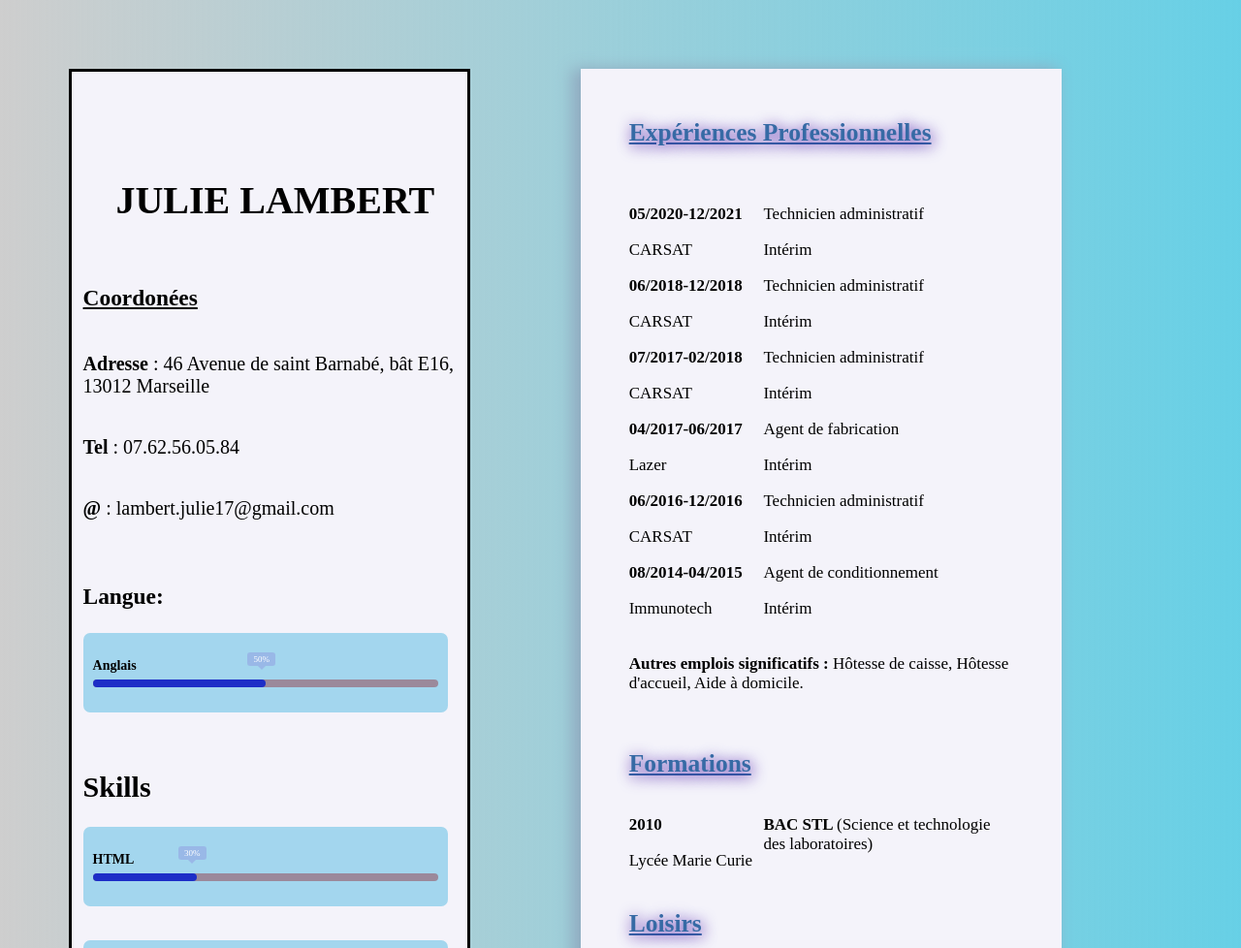
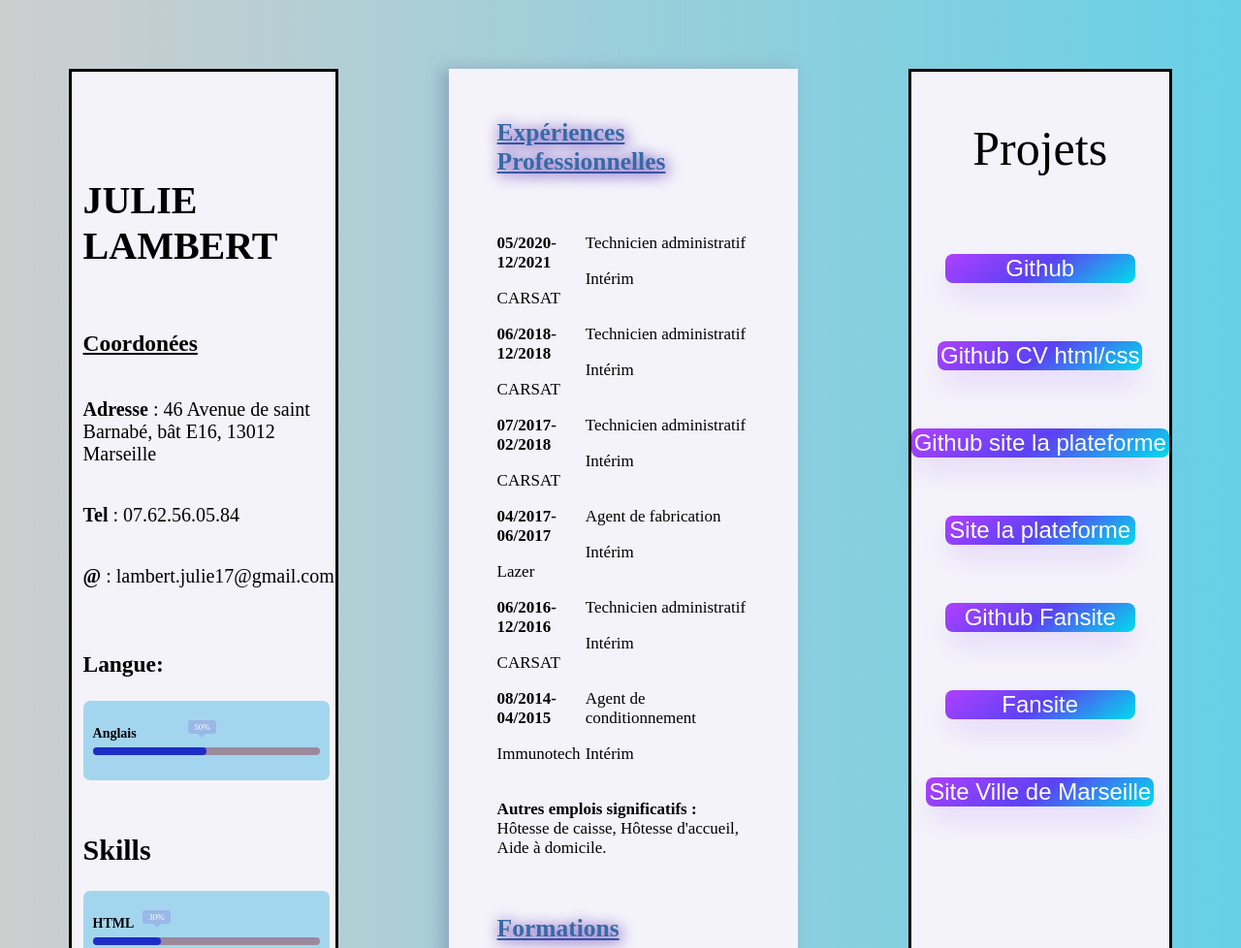
Before and after one commit to julie-lambert/cv-html-css, a plain HTML site: page CV-julie-lambert.html/index.html in a window 1280 px wide. Shown: the top 978 px of the page at 97% size. Drawn offline with Linux system fonts and the light colour scheme; files that its build step writes are made by us from their sources.

Commit message:
ajout lien

```diff
--- a/CV-julie-lambert.html/index.html
+++ b/CV-julie-lambert.html/index.html
@@ -170,6 +170,18 @@
      <br>
     </section>
 
+    </section>
+    <section id="projets">
+    <p class="titre3">Projets</p>
+    <p><a href="https://github.com/julie-lambert" class="button-64">Github</a></p>
+    <p><a href="https://github.com/julie-lambert/cv-html-css.git"class="button-64">Github CV html/css</a></p>
+    <p><a href="https://github.com/julie-lambert/site-la-plateforme.git" class="button-64">Github site la plateforme</a></p>
+    <p><a href="https://julie-lambert.students-laplateforme.io/site-la-plateforme/Accueil.html" class="button-64">Site la plateforme</a></p>
+    <p><a href="https://github.com/julie-lambert/fansite.git"class=button-64>Github Fansite</a></p>
+    <p><a href="https://julie-lambert.students-laplateforme.io/Fan-page/index.html"class="button-64">Fansite</a></p>
+    <p><a href="https://axel-vair.students-laplateforme.io/ville-marseille/index.html"class="button-64">Site Ville de Marseille</a></p>
 
+
+    </section>
 </main>
     </body>
```
